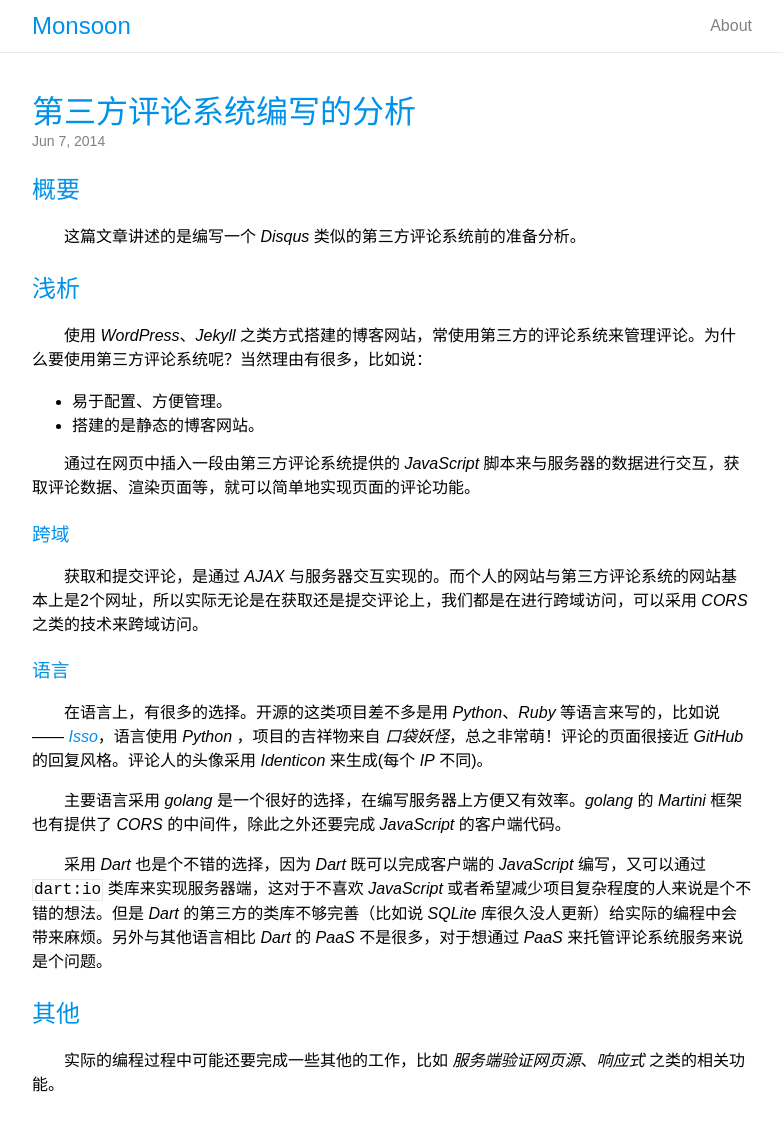
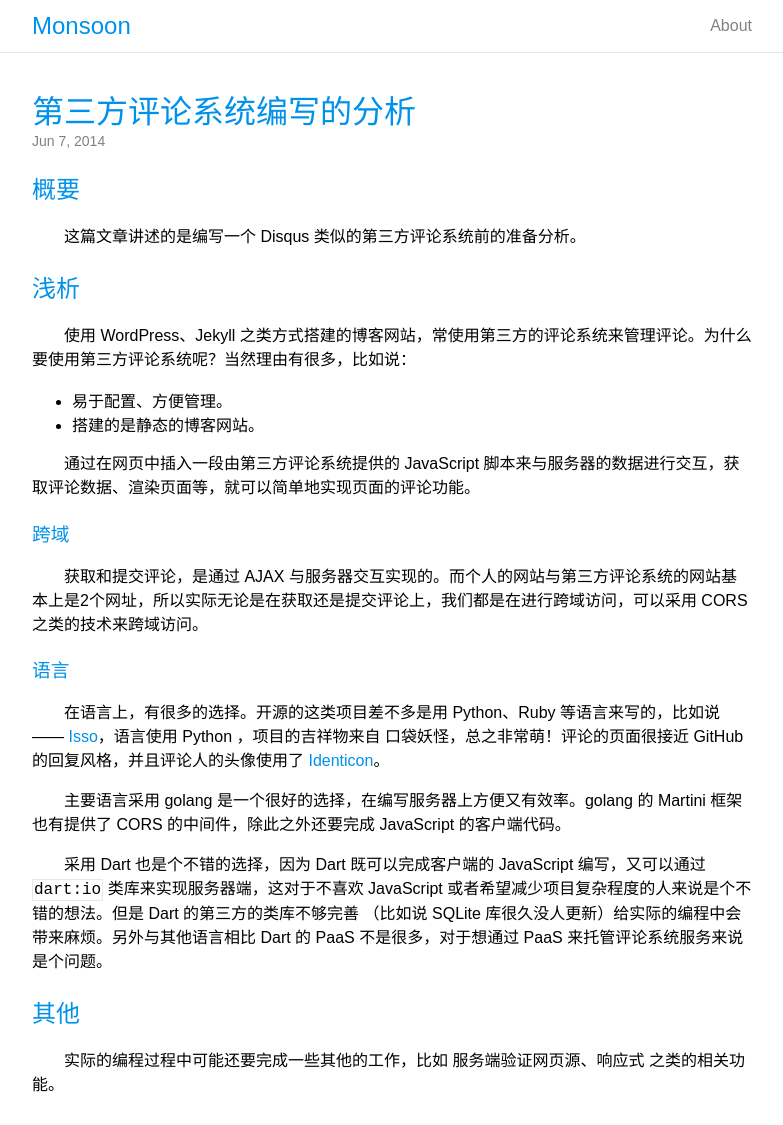
Before and after one commit to youxiaojie/floating-cat.github.io, a Jekyll site: the page built from _posts/2014-06-04-di-san-fang-ping-lun-xi-tong-bian-xie-de-fen-xi.md, in a window 1280 px wide. Shown: the whole page, without its empty margins (248-1031 px from the left). Built offline with Jekyll 4.4.1, drawn with Linux system fonts in a browser that asks for light colours; comment, search, counter and statistics services are not loaded.

Commit message:
Tweak post content
* Remove posts italic's styling
* Replace () with （）
* Add space before （
* Add hyperlink to Identicon

```diff
--- a/_posts/2014-06-04-di-san-fang-ping-lun-xi-tong-bian-xie-de-fen-xi.md
+++ b/_posts/2014-06-04-di-san-fang-ping-lun-xi-tong-bian-xie-de-fen-xi.md
@@ -6,26 +6,27 @@ categories:
   - programming
 published: true
 ---
+
 ## 概要
-这篇文章讲述的是编写一个 _Disqus_ 类似的第三方评论系统前的准备分析。
+这篇文章讲述的是编写一个 Disqus 类似的第三方评论系统前的准备分析。
 
 ## 浅析
-使用 _WordPress_、_Jekyll_ 之类方式搭建的博客网站，常使用第三方的评论系统来管理评论。为什么要使用第三方评论系统呢？当然理由有很多，比如说：
+使用 WordPress、Jekyll 之类方式搭建的博客网站，常使用第三方的评论系统来管理评论。为什么要使用第三方评论系统呢？当然理由有很多，比如说：
 
 - 易于配置、方便管理。
 - 搭建的是静态的博客网站。
 
-通过在网页中插入一段由第三方评论系统提供的 _JavaScript_ 脚本来与服务器的数据进行交互，获取评论数据、渲染页面等，就可以简单地实现页面的评论功能。
+通过在网页中插入一段由第三方评论系统提供的 JavaScript 脚本来与服务器的数据进行交互，获取评论数据、渲染页面等，就可以简单地实现页面的评论功能。
 
 ### 跨域
-获取和提交评论，是通过 _AJAX_ 与服务器交互实现的。而个人的网站与第三方评论系统的网站基本上是2个网址，所以实际无论是在获取还是提交评论上，我们都是在进行跨域访问，可以采用 _CORS_ 之类的技术来跨域访问。
+获取和提交评论，是通过 AJAX 与服务器交互实现的。而个人的网站与第三方评论系统的网站基本上是2个网址，所以实际无论是在获取还是提交评论上，我们都是在进行跨域访问，可以采用 CORS 之类的技术来跨域访问。
 
 ### 语言
-在语言上，有很多的选择。开源的这类项目差不多是用 _Python_、_Ruby_ 等语言来写的，比如说—— [_Isso_](https://github.com/posativ/isso)，语言使用 _Python_ ，项目的吉祥物来自 _口袋妖怪_，总之非常萌！评论的页面很接近 _GitHub_ 的回复风格。评论人的头像采用 _Identicon_ 来生成(每个 _IP_ 不同)。
+在语言上，有很多的选择。开源的这类项目差不多是用 Python、Ruby 等语言来写的，比如说—— [Isso](https://github.com/posativ/isso)，语言使用 Python ，项目的吉祥物来自 口袋妖怪，总之非常萌！评论的页面很接近 GitHub 的回复风格，并且评论人的头像使用了 [Identicon](https://en.wikipedia.org/wiki/Identicon)。
 
-主要语言采用 _golang_ 是一个很好的选择，在编写服务器上方便又有效率。_golang_ 的 _Martini_ 框架也有提供了 _CORS_ 的中间件，除此之外还要完成 _JavaScript_ 的客户端代码。
+主要语言采用 golang 是一个很好的选择，在编写服务器上方便又有效率。golang 的 Martini 框架也有提供了 CORS 的中间件，除此之外还要完成 JavaScript 的客户端代码。
 
-采用 _Dart_ 也是个不错的选择，因为 _Dart_ 既可以完成客户端的 _JavaScript_ 编写，又可以通过 `dart:io` 类库来实现服务器端，这对于不喜欢 _JavaScript_ 或者希望减少项目复杂程度的人来说是个不错的想法。但是 _Dart_ 的第三方的类库不够完善（比如说 _SQLite_ 库很久没人更新）给实际的编程中会带来麻烦。另外与其他语言相比 _Dart_ 的 _PaaS_ 不是很多，对于想通过 _PaaS_ 来托管评论系统服务来说是个问题。
+采用 Dart 也是个不错的选择，因为 Dart 既可以完成客户端的 JavaScript 编写，又可以通过 `dart:io` 类库来实现服务器端，这对于不喜欢 JavaScript 或者希望减少项目复杂程度的人来说是个不错的想法。但是 Dart 的第三方的类库不够完善 （比如说 SQLite 库很久没人更新）给实际的编程中会带来麻烦。另外与其他语言相比 Dart 的 PaaS 不是很多，对于想通过 PaaS 来托管评论系统服务来说是个问题。
 
 ## 其他
-实际的编程过程中可能还要完成一些其他的工作，比如 _服务端验证网页源_、_响应式_ 之类的相关功能。
+实际的编程过程中可能还要完成一些其他的工作，比如 服务端验证网页源、响应式 之类的相关功能。
```
Also changed, not shown: _posts/2014-05-24-yi-kai-shi.md (+1 -1 lines).
